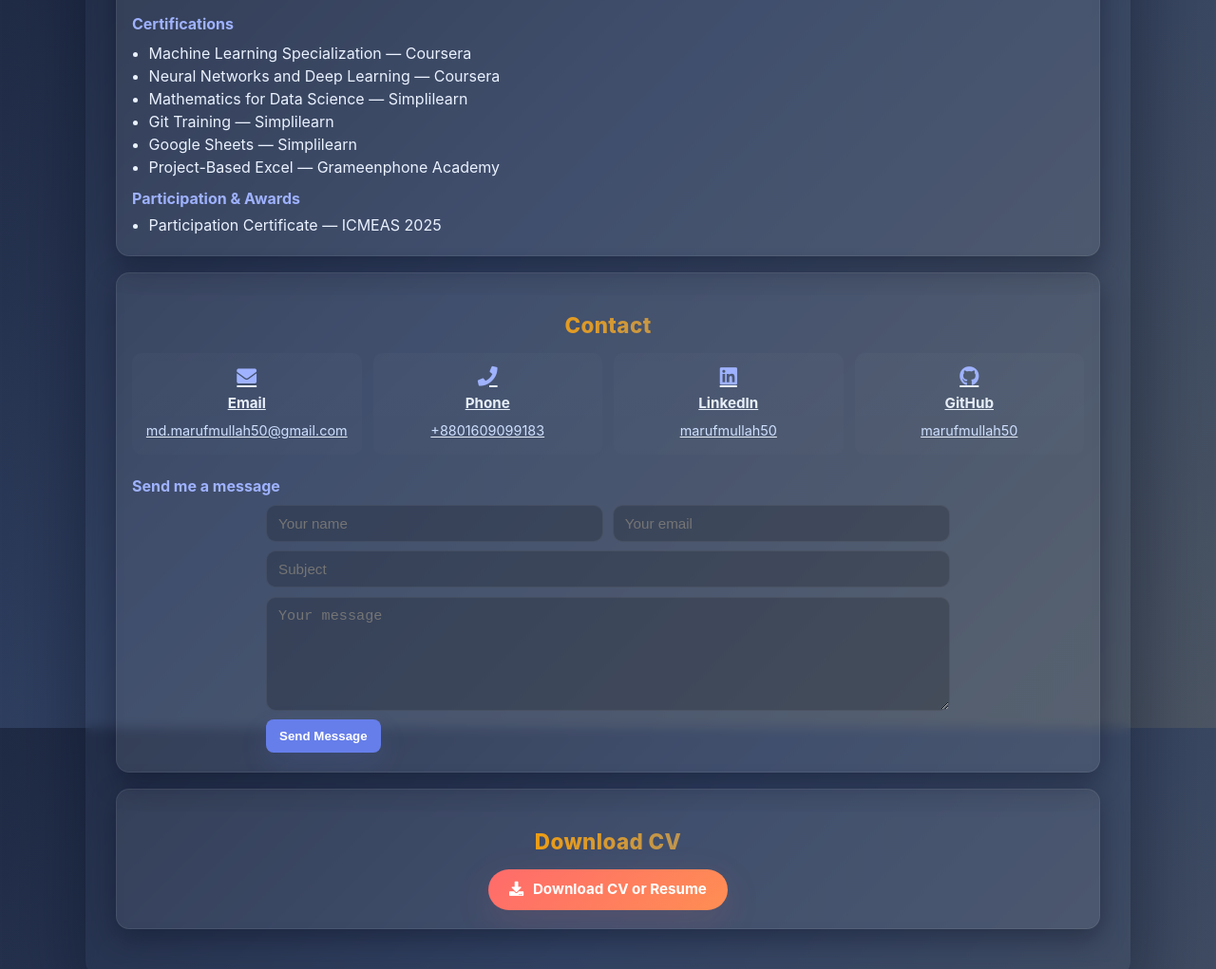
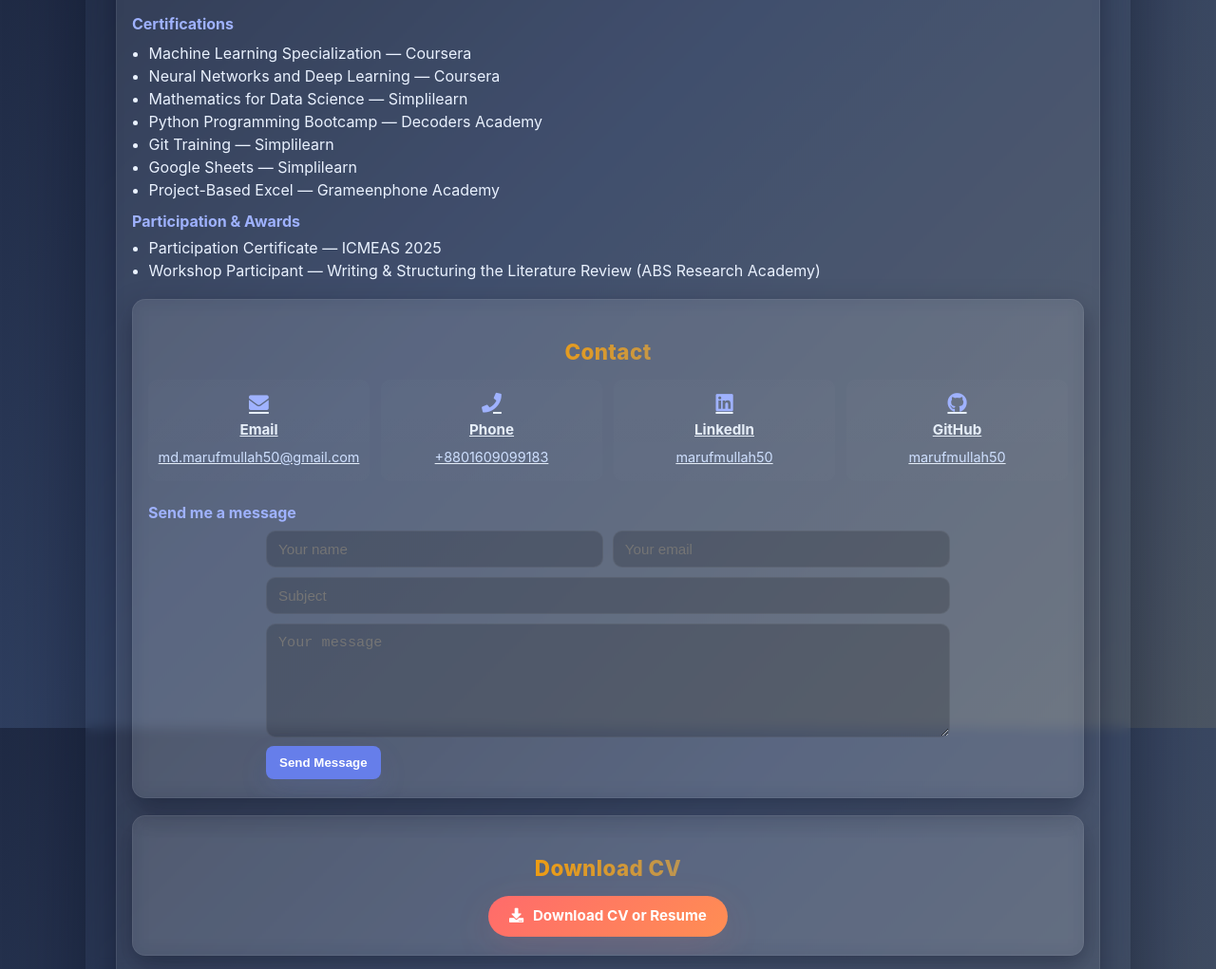
Before and after one commit to marufmullah50/marufmullah50.github.io, a plain HTML site: page index.html in a window 1280 px wide. Shown: the part 4033-5054 px from the top of the page at 95% size. Drawn offline with Linux system fonts and the light colour scheme.

Commit message:
New certifications

```diff
--- a/index.html
+++ b/index.html
@@ -461,13 +461,13 @@ Boosting, and SVM. Best model: Decision Tree (R²: 0.85)</p>
                     </div>
                 </div>
             </div>
-
 <div style="margin-top:0.8rem;">
     <h4 style="margin:0 0 .4rem 0; color:#9fb2ff;">Certifications</h4>
     <ul style="margin:0; padding-left:1.1rem; color:#eaf2ff;">
         <li>Machine Learning Specialization — Coursera</li>
         <li>Neural Networks and Deep Learning — Coursera</li>
         <li>Mathematics for Data Science — Simplilearn</li>
+        <li>Python Programming Bootcamp — Decoders Academy</li>
         <li>Git Training — Simplilearn</li>
         <li>Google Sheets — Simplilearn</li>
         <li>Project-Based Excel — Grameenphone Academy</li>
@@ -476,9 +476,9 @@ Boosting, and SVM. Best model: Decision Tree (R²: 0.85)</p>
     <h4 style="margin-top:0.6rem; margin-bottom:0.25rem; color:#9fb2ff;">Participation & Awards</h4>
     <ul style="margin:0; padding-left:1.1rem; color:#eaf2ff;">
         <li>Participation Certificate — ICMEAS 2025</li>
+        <li>Workshop Participant — Writing & Structuring the Literature Review (ABS Research Academy)</li>
     </ul>
 </div>
-        </section>
 
         <!-- Contact -->
         <section id="contact" class="section-block" aria-labelledby="contact-title">
```
Lines whose indentation alone changed are shown as unchanged.
